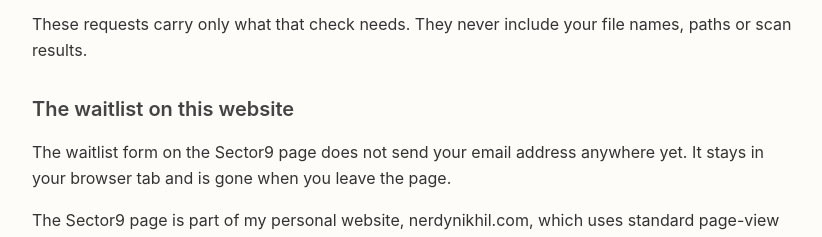
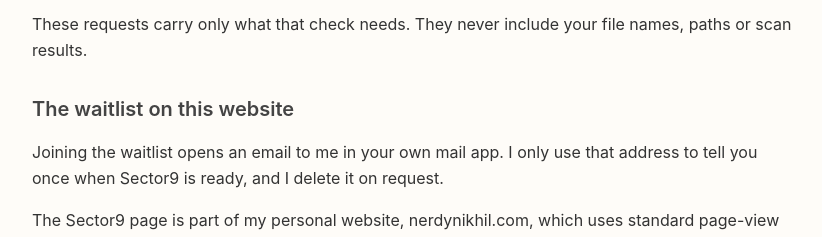
Before and after one commit to nerdynikhil/nerdynikhil.github.io, a React (Vite) app: page /sector9/privacy in a window 1280 px wide. Shown: the part 1520-1757 px from the top of the page, without its empty margins (228-1050 px from the left). Built offline with nearby package versions, Linux system fonts and the light colour scheme.

Commit message:
docs(sector9): describe email waitlist in privacy policy
Co-Authored-By: Claude Opus 5.5 <noreply@anthropic.com>

```diff
--- a/src/pages/sector9/Sector9Privacy.tsx
+++ b/src/pages/sector9/Sector9Privacy.tsx
@@ -132,9 +132,9 @@ export default function Sector9Privacy() {
           The waitlist on this website
         </h2>
         <p className="mb-4">
-          The waitlist form on the Sector9 page does not send your email
-          address anywhere yet. It stays in your browser tab and is gone when
-          you leave the page.
+          Joining the waitlist opens an email to me in your own mail app. I
+          only use that address to tell you once when Sector9 is ready, and I
+          delete it on request.
         </p>
         <p className="mb-4">
           The Sector9 page is part of my personal website, nerdynikhil.com,
```
